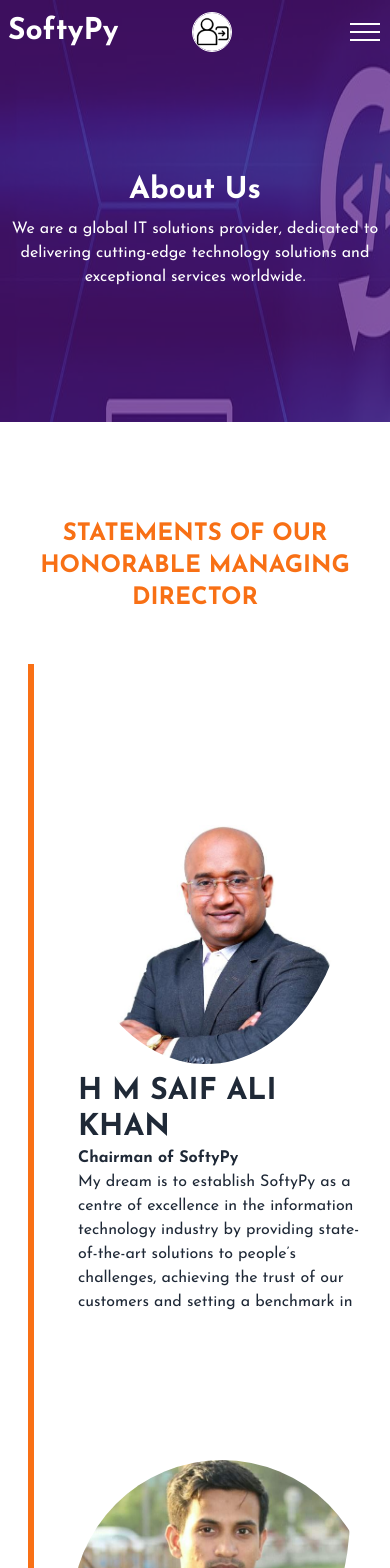
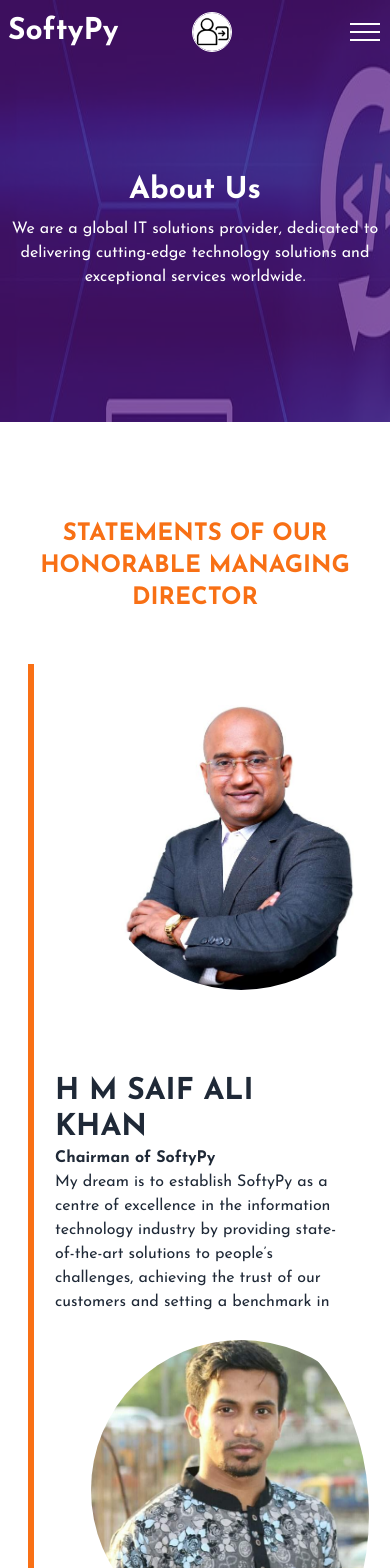
Before and after one commit to Ibrahim-Sikder/SoftyPy, a React (Vite) app: page /about in a window 390 px wide. Shown: the top 1568 px of the page. Built offline with nearby package versions, Linux system fonts and the light colour scheme; no server answers.

Commit message:
responsive-issue-solve

```diff
--- a/src/components/Banner/HeroSection/HeroSection.jsx
+++ b/src/components/Banner/HeroSection/HeroSection.jsx
@@ -1,12 +1,13 @@
 import "./HeroSection.css";
 import hero from "../../../../public/assets/hero.png";
 import NavBar from "../../../pages/Shared/NavBar/NavBar";
+import { Link } from "react-router-dom";
 const HeroSection = () => {
   return (
     <div>
       <div className="header">
         <div className="navsBarWrap">
-        <NavBar/>
+          <NavBar />
 
           <div className="header-content">
             <div className="right-side">
@@ -21,7 +22,7 @@
                 and reach their target audience with our data-driven approach to
                 digital marketing.
               </p>
-              <button className="ExploreBtn"> Explore Us </button>
+              <Link to='/contact'><button className="ExploreBtn"> Explore Us </button></Link>
             </div>
           </div>
         </div>
--- a/src/components/Review/Review.css
+++ b/src/components/Review/Review.css
@@ -102,7 +102,7 @@
 @media only screen and (max-width: 375px){
 
 .thumbnail {
-    margin-top: -60px !important;
+    margin-top: 13px !important;
     float: none;
     margin-left: 19px !important;
 }
--- a/src/components/Review/Review.jsx
+++ b/src/components/Review/Review.jsx
@@ -107,7 +107,7 @@
                 <FaQuoteLeft className="leftQoute" />
                 <p className="text-xl">
                   SOFTYPY is providing a valuable service to businesses in
-                  today's fast-paced and technology-driven world. The team's
+                  today is fast-paced and technology-driven world. The team
                   expertise in digital marketing is helping companies reach
                   their target audience, increase brand awareness, drive traffic
                   to their website, and generate leads and sales.
--- a/src/pages/About/About.css
+++ b/src/pages/About/About.css
@@ -274,7 +274,13 @@
     padding-right: 40px;
 }
 .aboutLeftContainer {
-  left: 46px;
+  left: 46px !important;
+}
+.mission {
+  padding: 0 20px;
+}
+.aboutRightContainer {
+  left: 10px !important;
 }
 }
 
--- a/src/pages/About/Director.css
+++ b/src/pages/About/Director.css
@@ -116,7 +116,7 @@
         width: 90% !important;
         height: 90%;
     }
-    .imgWrap:nth-child(1) {
+    /* .imgWrap:nth-child(1) {
     margin-top:120px;
+    } */
     }
-    }
--- a/src/pages/Contact/Contact.css
+++ b/src/pages/Contact/Contact.css
@@ -224,7 +224,7 @@
   .formControl .inputField,
   .formControl textarea,
   .sendMessageBtn {
-    width: 90%;
+    width: 100%;
   }
   .contactHeroSection::after{
     clip-path: polygon(100% 100%, 0 100%, 100% 100%);
--- a/src/pages/Dashboard/Services/ServiceData.css
+++ b/src/pages/Dashboard/Services/ServiceData.css
@@ -105,7 +105,7 @@
 }
 @media only screen and (max-width:400px) {
   .addServicesWrap {
-    width: 300px;
+    width: 330px;
   }
 
 }
--- a/src/pages/Home/TimeLine/TimeLine.css
+++ b/src/pages/Home/TimeLine/TimeLine.css
@@ -153,7 +153,8 @@
      width:100%;
     }
 .home{
-  width:100%;overflow: hidden;
+  width:100%;
+  overflow: hidden;
 }
 }
 
```
